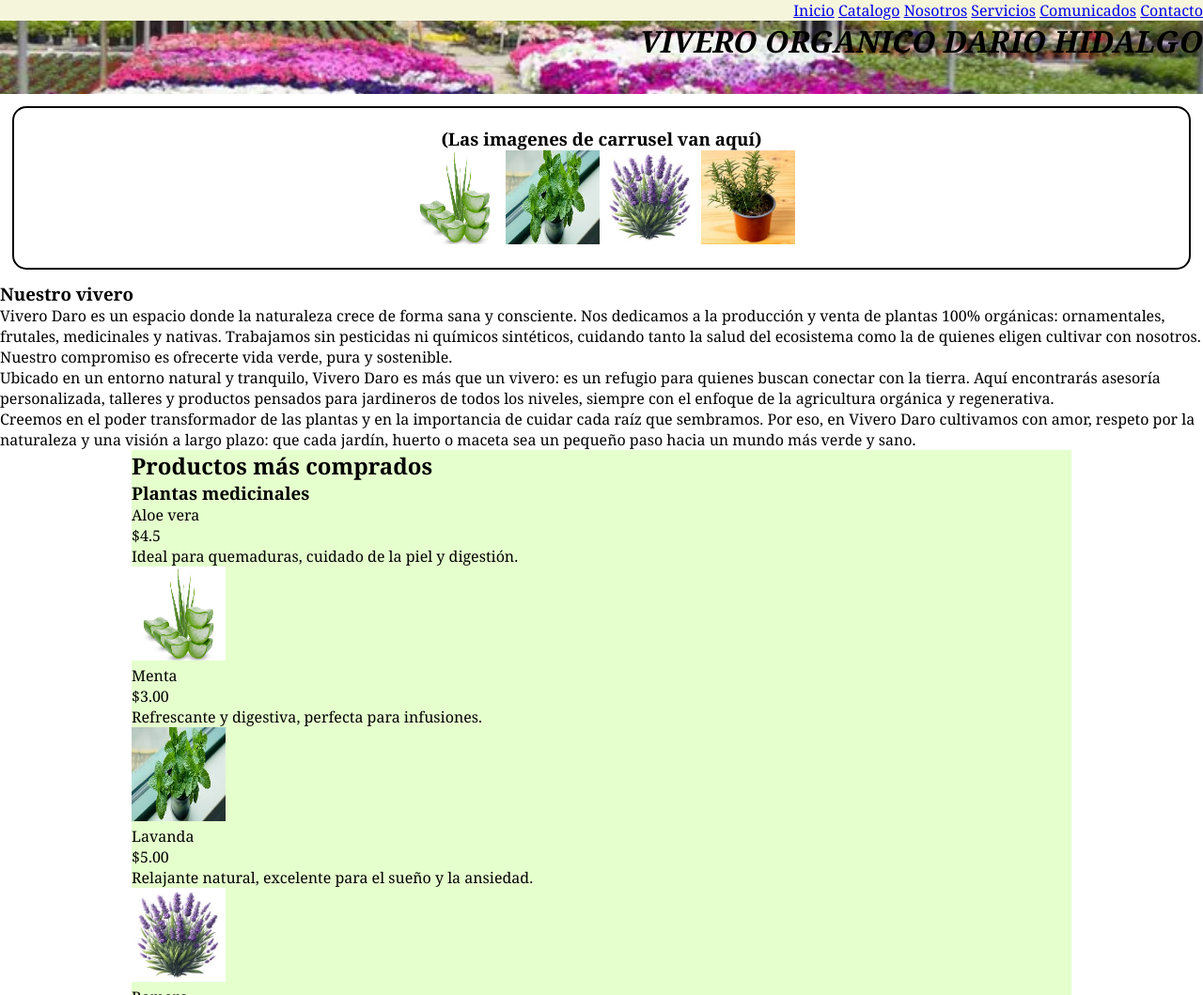
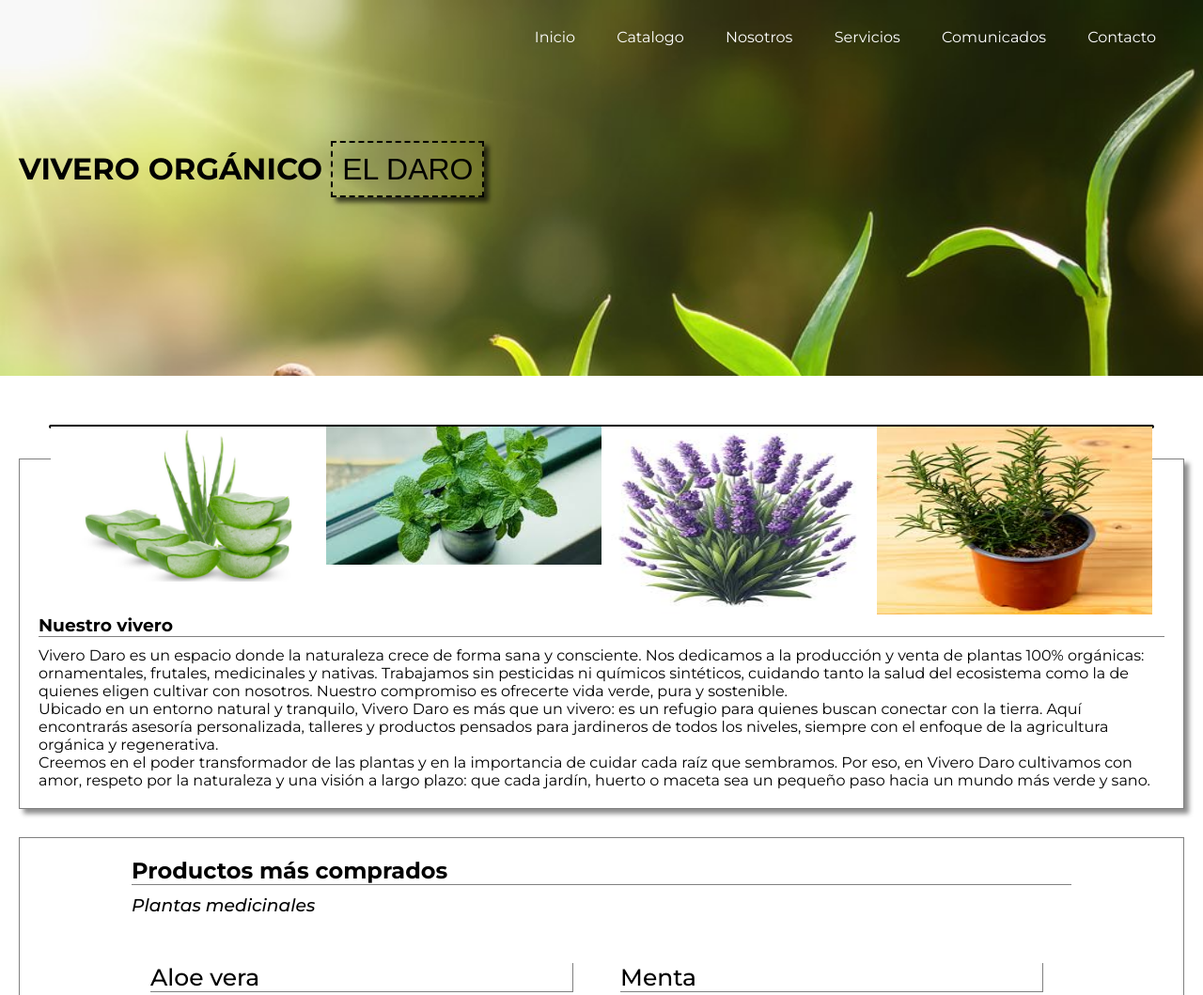
Before and after one commit to eldaro95/VIVERO, a plain HTML site: page index.html in a window 1280 px wide. Shown: the top 1059 px of the page at 94% size. Drawn offline with Linux system fonts and the light colour scheme; a web font is replaced by a local one.

Commit message:
Actualizacion_estilos_1

```diff
--- a/index.html
+++ b/index.html
@@ -1,15 +1,18 @@
 <!DOCTYPE html>
 <html lang="en">
   <head>
-    <meta charset="UTF-8">
-    <meta name="viewport" content="width=device-width, initial-scale=1.0">
+    <meta charset="UTF-8" />
+    <meta name="viewport" content="width=device-width, initial-scale=1.0" />
     <!--Titulo-->
     <title>Vivero Organico</title>
-    <link rel="stylesheet" href="styles/estilos.css">
+    <link rel="stylesheet" href="styles/estilos.css" />
+    <link rel="preconnect" href="https://fonts.googleapis.com">
+    <link rel="preconnect" href="https://fonts.gstatic.com" crossorigin>
+    <link href="https://fonts.googleapis.com/css2?family=Montserrat:ital,wght@0,100..900;1,100..900&family=Pacifico&family=Special+Gothic+Condensed+One&family=Underdog&display=swap" rel="stylesheet">
   </head>
   <body>
-    <header>
-        <div>
+    <header class="cabecera">
+      <div class="menu_cabecera">
         <!--Barra de navegación superior-->
         <nav>
           <a href="#">Inicio</a>
@@ -20,64 +23,93 @@
           <a href="#">Contacto</a>
         </nav>
       </div>
-        <div>
+      <div class="name-web">
         <!--Nombre del negocio en cabecera-->
-            <h1 class="name-web">VIVERO ORGANICO DARIO HIDALGO</h1>
+        <h1>VIVERO ORGÁNICO <span>EL DARO</span></h1>
       </div>
     </header>
 
     <section>
       <!--Inicio Carrusel-->
       <section>
-            <div id="carrusel">
-                <main id="principal"> <!--Princpal-->
-                    <h3>(Las imagenes de carrusel van aquí)</h3>
-                    <img src="imagen/1.jpg" alt="Planta1" width="100px" height="100px">
-                    <img src="imagen/2.jpeg" alt="Planta2" width="100px" height="100px">
-                    <img src="imagen/3.jpeg" alt="Planta2" width="100px" height="100px">
-                    <img src="imagen/4.jpeg" alt="Planta2" width="100px" height="100px">
+        <div class="carrusel">
+          <main class="principal">
+            <!--Princpal-->
+            <img src="imagen/1.jpg" alt="Planta1"/>
+            <img src="imagen/2.jpeg" alt="Planta2"/>
+            <img src="imagen/3.jpeg" alt="Planta2"/>
+            <img src="imagen/4.jpeg" alt="Planta2"/>
         </main>
         </div>
       </section>
 
       <section class="acerca_de">
         <h3 class="titulo">Nuestro vivero</h3>
-            <p>Vivero Daro es un espacio donde la naturaleza crece de forma sana y consciente. Nos dedicamos a la producción y venta de plantas 100% orgánicas: ornamentales, frutales, medicinales y nativas. Trabajamos sin pesticidas ni químicos sintéticos, cuidando tanto la salud del ecosistema como la de quienes eligen cultivar con nosotros. Nuestro compromiso es ofrecerte vida verde, pura y sostenible.</p>
-            <p>Ubicado en un entorno natural y tranquilo, Vivero Daro es más que un vivero: es un refugio para quienes buscan conectar con la tierra. Aquí encontrarás asesoría personalizada, talleres y productos pensados para jardineros de todos los niveles, siempre con el enfoque de la agricultura orgánica y regenerativa.</p>
-            <p>Creemos en el poder transformador de las plantas y en la importancia de cuidar cada raíz que sembramos. Por eso, en Vivero Daro cultivamos con amor, respeto por la naturaleza y una visión a largo plazo: que cada jardín, huerto o maceta sea un pequeño paso hacia un mundo más verde y sano.</p>
+        <p>
+          Vivero Daro es un espacio donde la naturaleza crece de forma sana y
+          consciente. Nos dedicamos a la producción y venta de plantas 100%
+          orgánicas: ornamentales, frutales, medicinales y nativas. Trabajamos
+          sin pesticidas ni químicos sintéticos, cuidando tanto la salud del
+          ecosistema como la de quienes eligen cultivar con nosotros. Nuestro
+          compromiso es ofrecerte vida verde, pura y sostenible.
+        </p>
+        <p>
+          Ubicado en un entorno natural y tranquilo, Vivero Daro es más que un
+          vivero: es un refugio para quienes buscan conectar con la tierra. Aquí
+          encontrarás asesoría personalizada, talleres y productos pensados para
+          jardineros de todos los niveles, siempre con el enfoque de la
+          agricultura orgánica y regenerativa.
+        </p>
+        <p>
+          Creemos en el poder transformador de las plantas y en la importancia
+          de cuidar cada raíz que sembramos. Por eso, en Vivero Daro cultivamos
+          con amor, respeto por la naturaleza y una visión a largo plazo: que
+          cada jardín, huerto o maceta sea un pequeño paso hacia un mundo más
+          verde y sano.
+        </p>
       </section>
 
-        <section class="popular"> <!--Inicio Sección de productos populares-->
+      <section class="popular">
+        <!--Inicio Sección de productos populares-->
         <div class="contenedor">
-                <h2 class="titulo">Productos más comprados</h2> <!--Titulo productos populares-->
+          <h2 class="titulo">Productos más comprados</h2>
+          <!--Titulo productos populares-->
           <div>
-                    <article> <!--Seccion plantas populares-->
+            <article>
+              <!--Seccion plantas populares-->
               <h3 class="categorias">Plantas medicinales</h3>
               <div class="planta">
                 <p class="nombre_planta">Aloe vera</p>
                 <p class="precio_planta">$4.5</p>
-                            <p class="descripcion_planta">Ideal para quemaduras, cuidado de la piel y digestión.</p>
-                            <img class="imagen_planta" src="imagen/1.jpg" alt="Aloe Vera" width="100px" height="100px">
+                <p class="descripcion_planta">
+                  Ideal para quemaduras, cuidado de la piel y digestión.
+                </p>
+                <img class="imagen_planta" src="imagen/1.jpg" alt="Aloe Vera" width="100px" height="100px"/>
               </div>
               <div class="planta">
                 <p class="nombre_planta">Menta</p>
                 <p class="precio_planta">$3.00</p>
-                            <p class="descripcion_planta">Refrescante y digestiva, perfecta para infusiones.</p>
-                            <img class="imagen_planta" src="imagen/2.jpeg" alt="Menta" width="100px" height="100px">
+                <p class="descripcion_planta">
+                  Refrescante y digestiva, perfecta para infusiones.
+                </p>
+                <img class="imagen_planta" src="imagen/2.jpeg" alt="Menta" width="100px" height="100px"/>
               </div>
               <div class="planta">
                 <p class="nombre_planta">Lavanda</p>
                 <p class="precio_planta">$5.00</p>
-                            <p class="descripcion_planta">Relajante natural, excelente para el sueño y la ansiedad.</p>
-                            <img class="imagen_planta" src="imagen/3.jpeg" alt="Lavanda" width="100px" height="100px">
+                <p class="descripcion_planta">
+                  Relajante natural, excelente para el sueño y la ansiedad.
+                </p>
+                <img class="imagen_planta" src="imagen/3.jpeg" alt="Lavanda" width="100px" height="100px"/>
               </div>
               <div class="planta">
                 <p class="nombre_planta">Romero</p>
                 <p class="precio_planta">$4.00</p>
-                            <p class="descripcion_planta">Estimula la circulación, memoria y el crecimiento del cabello.</p>
-                            <img class="imagen_planta" src="imagen/4.jpeg" alt="Romero" width="100px" height="100px">
+                <p class="descripcion_planta">
+                  Estimula la circulación, memoria y el crecimiento del cabello.
+                </p>
+                <img class="imagen_planta" src="imagen/4.jpeg" alt="Romero" width="100px" height="100px"/>
               </div>
-
             </article>
           </div>
         </div>
--- a/styles/estilos.css
+++ b/styles/estilos.css
@@ -3,44 +3,142 @@
     margin:0;
     padding: 0;
     box-sizing: border-box;
+    -webkit-box-sizing: border-box;
+    -moz-box-sizing:border-box;
+    box-sizing: border-box;
 }
 
+
 body{
-    font-family:Cambria, Cochin, Georgia, Times, 'Times New Roman', serif
-
+    font-family: 'Montserrat', sans-serif;
+    font-size:16px;
 }
 
 .contenedor{
     width:100%;
-    background-color: rgb(229, 255, 205);
+    margin:auto; /*Margen automatico para centrar el contenedor*/
+    overflow:hidden; /*Ocultamos desbordamiento contenedor*/
     max-width: 1000px;
-    margin:auto; /*Margen automatico para centrar el contenedor*/
-    overflow:hidden /*Ocultamos desbordamiento contenedor*/
 }
 
 header{
-    background: url('../imagen/bg.webp');
+    background:url('../imagen/bg.jpg') seagreen;
     text-align: right;
     position:relative;
-    height: 100px;
+    height: 400px;
     background-size:cover;
     background-attachment: fixed; /*Atributo para que la imagen de fondo en header no se mueva*/
-    background-position:center;
+    background-position:top;
+}
+
+header nav{
+    padding:30px;
+}
+
+header nav a{
+    color:white;
+    text-decoration: none;
+    padding:20px;
+}
+
+header a:hover{
+    text-decoration: none;
+    color:aqua;
 }
 
 .name-web{
-    color: rgb(0, 0, 0);
+    color: black;
+    text-align: left;
+    padding: 20px;
+    position:absolute;
+    top:50%;
+    margin-top:-60px;
+}
+
+header h1 span{
+    padding:10px;
+    font-family: 'Ghotic',sans-serif;
+    font-weight: 300;
+    border: 2px dashed black;
+    box-shadow: 5px 5px 5px rgba(0,0,0,0.65);
+}
+
+.carrusel{
+    text-align: center;
+    margin: 1%;                  /* Margen del 1% al div carrusel*/
+    border: 2px solid #000;    /* Borde de 2px negro */
+    border-radius: 15px;        /* Bordes redondeados */
+}
+
+.carrusel img {
+    width: 25%;
+    float:left;
+    max-height: 200px;
+}
+
+section{
+    padding:20px;
+}
+
+section .acerca_de{
+    border: 1px solid gray;
+    box-shadow: 5px 5px 5px rgba(0,0,0,0.45);
+}
+
+section .popular{
+    margin-top:30px;
+    border: 1px solid gray;
+}
+
+.planta{
+    width:50%;
+    text-align:left;
+    margin-top:30px;
+    margin-bottom:30px;
+    float:left;
+    padding:2%;
+}
+
+.nombre_planta{
+    font-weight: 500;
+    font-size: 25px;
+    margin-bottom: 10px;
+    border-bottom: 1px solid gray;
+    margin-right: 10px;
+    border-right: 1px solid gray;
+}
+
+.nombre_planta:hover{
+    color:blue
+}
+
+.precio_planta{
+    font-weight: 700;
+    font-size: 15px;
+    font-style: italic;
+    color:rgb(45, 82, 9);
+}
+
+.descripcion_planta{
+    font-weight: 200;
+    font-size: 20px;
+    font-style: italic;
+    margin-top:25px;
+}
+
+.planta img{
+    margin-top:10px;
+    box-shadow: 0px,0px,2px,rgba(0,0,0,0.33);
+    border:2px solid black;
+}
+
+.titulo{
+    margin-bottom: 10px;
+    border-bottom: 1px solid gray;
+
+}
+
+.categorias{
+    font-weight: 500;
     font-style: italic;
 }
-
-nav{
-    background-color: beige;
-}
-
-#carrusel{
-    text-align: center;
-    margin: 1%;                  /* Margen del 1% al div carrusel*/
-    border: 2px solid #000;     /* Borde de 2px negro */
-    border-radius: 15px;        /* Bordes redondeados */
-    padding: 20px;              /* Espacio interior opcional */
-}
```
Also changed, not shown: imagen/bg.jpg (added), imagen/bg.webp (deleted). Lines whose indentation alone changed are shown as unchanged.
